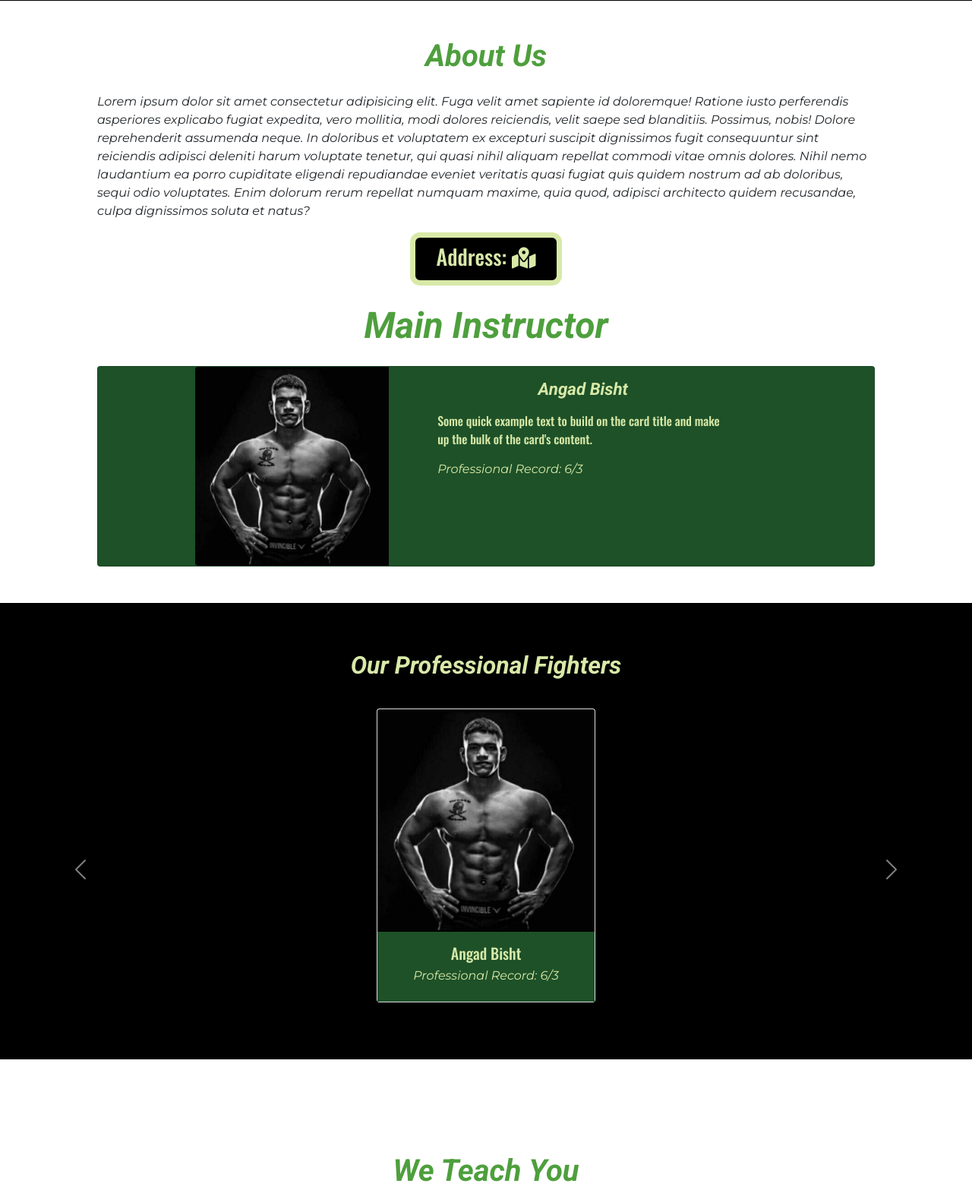
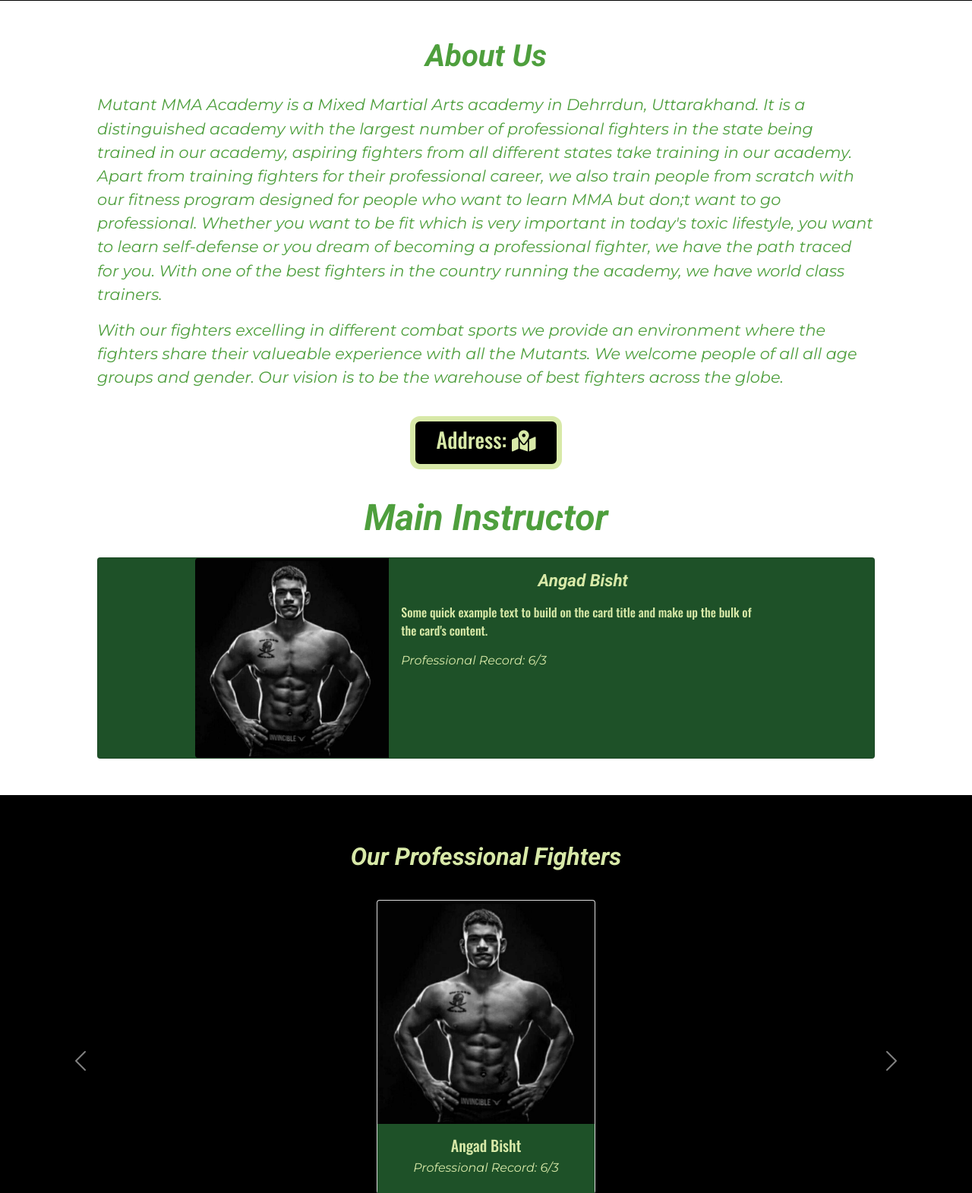
Before and after one commit to TusharDimri/Mutant-MMA-Academy, a Flask app: page / in a window 1280 px wide. Shown: the part 580-2151 px from the top of the page at 76% size. Run offline with Flask 2, Linux system fonts and the light colour scheme; some libraries are stand-ins or nearby versions.

Commit message:
Finishing Touch

```diff
--- a/static/styles/style.css
+++ b/static/styles/style.css
@@ -140,12 +140,12 @@
   border: 2px solid black;
   display: block;
   margin: auto;
-  font-weight: bold;
+  font-weight: 600;
 }
 
 .contact-button:hover {
   background-color: #1e5128;
-  color: #d8e9a8;
+  color: white;
 }
 
 .contact-form form input,
@@ -261,8 +261,10 @@
   font-size: 2.5rem;
 }
 
-#about p{
+.about-text{
   padding: 0% 10%;
+  font-size: 1.3rem;
+  color: #4e9f3d;
 }
 
 .address{
@@ -271,7 +273,7 @@
   justify-content: center;
   width: 200px!important;
   height: 70px;
-  margin: 0 auto;
+  margin: 35px auto 35px auto;
   padding: 2% 5px;
   background-color: black;
   border: 7px solid #d8e9a8;
--- a/templates/index.html
+++ b/templates/index.html
@@ -23,6 +23,18 @@
   <!-- Font Awesome -->
   <link rel="stylesheet" href="https://pro.fontawesome.com/releases/v5.10.0/css/all.css"
     integrity="sha384-AYmEC3Yw5cVb3ZcuHtOA93w35dYTsvhLPVnYs9eStHfGJvOvKxVfELGroGkvsg+p" crossorigin="anonymous" />
+
+  <!-- Meta Tags -->
+  <meta name="title" content="Mutant Mixed Martial Arts Academy">
+  <meta name="description"
+    content="Mutant MMA Academy is a Mixed Martial Arts academy in Dehrrdun, Uttarakhand. It is a distinguished academy with the largest number of professional fighters in the state being trained in our academy, aspiring fighters from all different states take training in our academy. Apart from training fighters for their professional career, we also train people from scratch with our fitness program designed for people who want to learn MMA but don;t want to go professional. Whether you want to be fit which is very important in today's toxic lifestyle, you want to learn self-defense or you dream of becoming a professional fighter, we have the path traced for you. With one of the best fighters in the country running the academy, we have world class trainers.">
+  <meta name="keywords"
+    content="mutant-mma-academy, mixed martial arts dehradun, mutant mma, mutant mma dehradun, mutant mma academy dehradun, mma dehradun, mma uttarakhand, mutant mma academy uttarkhand, angad bisht, angad bisht mma, angad bisht mma dehradun, angad bisht dehradun  ">
+  <meta name="robots" content="index, follow">
+  <meta http-equiv="Content-Type" content="text/html; charset=utf-8">
+  <meta name="language" content="English">
+
+
 
   <title>Mutant MMA Academy</title>
   <link rel="shortcut icon" type="image/jpg" href="{{url_for('static', filename='images/mma.ico')}}" />
@@ -87,18 +99,19 @@
   <!-- About Section -->
   <section id="about">
     <h1 class="font-1 align-center my-4">About Us</h1>
-    <p class="font-3">
-      Lorem ipsum dolor sit amet consectetur adipisicing elit. Fuga velit amet
-      sapiente id doloremque! Ratione iusto perferendis asperiores explicabo
-      fugiat expedita, vero mollitia, modi dolores reiciendis, velit saepe sed
-      blanditiis. Possimus, nobis! Dolore reprehenderit assumenda neque. In
-      doloribus et voluptatem ex excepturi suscipit dignissimos fugit
-      consequuntur sint reiciendis adipisci deleniti harum voluptate tenetur,
-      qui quasi nihil aliquam repellat commodi vitae omnis dolores. Nihil nemo
-      laudantium ea porro cupiditate eligendi repudiandae eveniet veritatis
-      quasi fugiat quis quidem nostrum ad ab doloribus, sequi odio voluptates.
-      Enim dolorum rerum repellat numquam maxime, quia quod, adipisci
-      architecto quidem recusandae, culpa dignissimos soluta et natus?
+    <p class="font-3 about-text">
+      Mutant MMA Academy is a Mixed Martial Arts academy in Dehrrdun, Uttarakhand. It is a distinguished academy with
+      the largest number of professional fighters in the state being trained in our academy, aspiring fighters from all
+      different states take training in our academy. Apart from training fighters for their professional career, we also
+      train people from scratch with our fitness program designed for people who want to learn MMA but don;t want to go
+      professional. Whether you want to be fit which is very important in today's toxic lifestyle, you want to learn
+      self-defense or you dream of becoming a professional fighter, we have the path traced for you. With one of the
+      best fighters in the country running the academy, we have world class trainers.
+    </p>
+    <p class="font-3 about-text">
+      With our fighters excelling in different combat sports we provide an environment where the fighters share their
+      valueable experience with all the Mutants. We welcome people of all all age groups and gender. Our vision is to be
+      the warehouse of best fighters across the globe.
     </p>
 
     <a href="https://www.google.com/maps/dir/30.29123,78.076603/mutant+mma+academy/@30.296851,78.0482983,14z/data=!3m1!4b1!4m9!4m8!1m1!4e1!1m5!1m1!1s0x39092909fa957405:0x7196e12b1b7cf393!2m2!1d78.0556027!2d30.2989287"
@@ -273,7 +286,7 @@
             <div class="card-body">
               <h5 class="card-title">Fighters Batch</h5>
               <p class="card-text">2 times a day for 6 days a week - 2500/month.</p>
-              <p class="card-text">You have to pass the test to join this batch. </p>
+              <p class="card-text">For those who want to pursue MMA Professionally. </p>
               <p class="card-text">Timings: 9:00 am to 11:00 am and 7:00 pm to 8:00 pm.</p>
             </div>
           </div>
```
